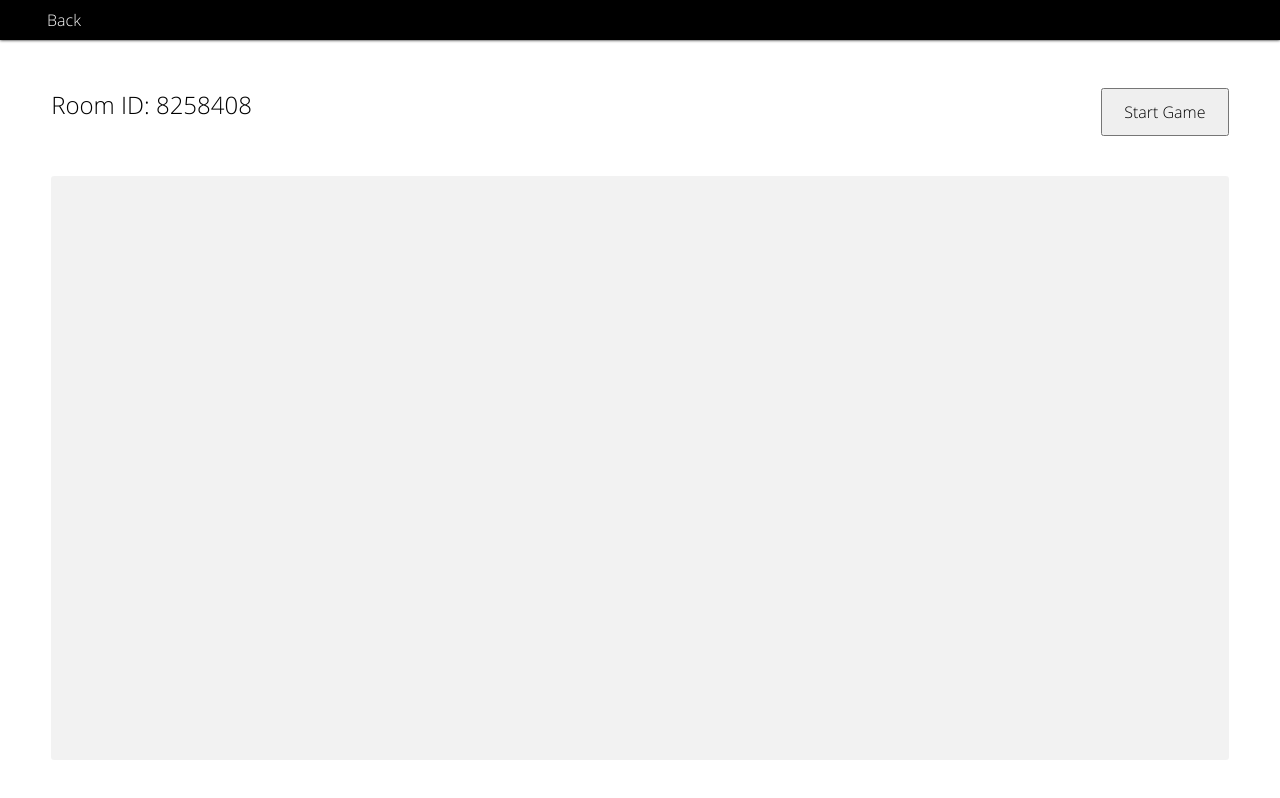
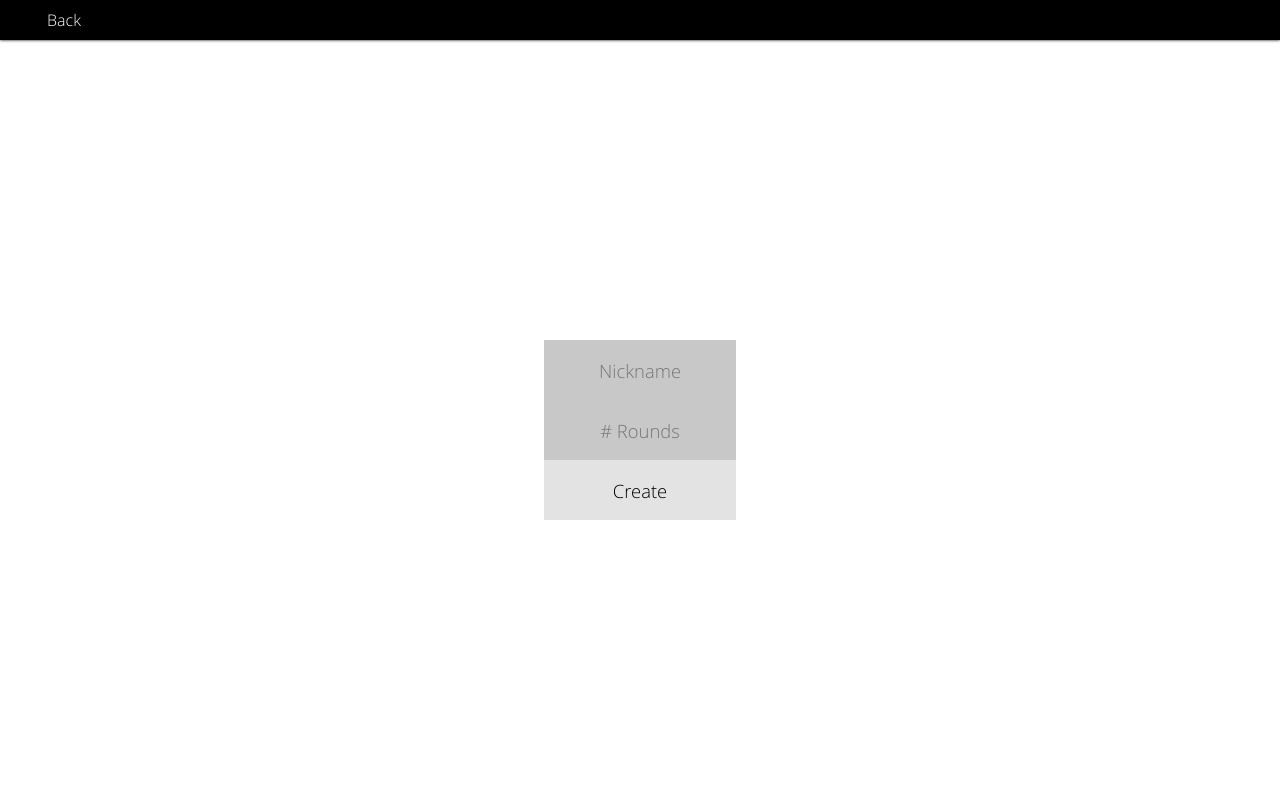
Before and after one commit to jjjding2/Peerify, a React (Create React App) app: page /create-room in a window 1280 px wide. Built offline with nearby package versions, Linux system fonts and the light colour scheme; no server answers.

Commit message:
added more stuff

```diff
--- a/src/App.css
+++ b/src/App.css
@@ -2,3 +2,13 @@
     font-family: 'OpenSans-Light';
     src: local('OpenSans-Light'), url('./fonts/OpenSans-Light.ttf') format('truetype');
 }
+
+input::-webkit-outer-spin-button,
+input::-webkit-inner-spin-button {
+    -webkit-appearance: none;
+    margin: 0;
+}
+
+input[type=number] {
+    -moz-appearance: textfield;
+}
--- a/src/pages/CreateRoom/CreateRoom.js
+++ b/src/pages/CreateRoom/CreateRoom.js
@@ -21,18 +21,35 @@ function genKey() {
     return genRandomNumber();
 }
 
+function trimText(str) {
+    while(str.length > 0 && str[0] == ' ') str = str.substring(1);
+    while(str.length > 0 && str[str.length-1] == ' ') str = str.substring(0,str.length-1);
+    return str;
+}
+
 class CreateRoom extends React.Component {
     constructor() {
         super();
 
         this.state = {
             roomID: genKey(),
+            numRounds: -1,
             currentPlayers: [],
         };
+
+        this.create = this.create.bind(this);
     }
 
-    componentDidMount() {
-
+    create() {
+        let owner_nick = trimText(document.getElementById('owner-nickname').value);
+        let num_rounds = document.getElementById('num-rounds').value;
+        if(owner_nick == "" || num_rounds == "") return;
+        let curr = this.state.currentPlayers;
+        curr.push(owner_nick);
+        this.setState({
+            numRounds: num_rounds,
+            currentPlayers: curr,
+        });
     }
 
     render() {
@@ -40,6 +57,15 @@ class CreateRoom extends React.Component {
         return (
             <div>
                 <Navbar />
+                {
+                    this.state.numRounds == -1?
+                    <div className = 'enter-room-code'>
+                        <input id = 'owner-nickname' className = 'enter-code-box' placeholder = 'Nickname' />
+                        <input id = 'num-rounds' className = 'enter-code-box' style = {{ top: '50%' }} type = 'number' placeholder = '# Rounds' />
+                        <button className = 'confirm-join-button' style = {{ top: '100%' }} onClick = { this.create }> Create </button>
+                    </div>
+                    :
+                    <div>
                         <p style = {{ height: '6vh', position: 'fixed', left: '4vw', top: '8vh', fontSize: '3vh', fontFamily: 'OpenSans-Light' }}>
                             { roomIDText }
                         </p>
@@ -48,6 +74,8 @@ class CreateRoom extends React.Component {
                         </button>
                         <JoinedPlayers roomID = { this.state.roomID } />
                     </div>
+                }
+            </div>
         );
     }
 }
--- a/src/pages/JoinRoom/JoinRoom.css
+++ b/src/pages/JoinRoom/JoinRoom.css
@@ -1,7 +1,7 @@
 .enter-room-code {
     width: 15vw;
     height: 15vh;
-    background: rgba(200,200,200,0.5);
+    background: transparent;
     position: fixed;
     top: 50vh;
     left: 50vw;
@@ -26,7 +26,7 @@
     height: 50%;
     top: 50%;
 
-    background: transparent;
+    background: rgba(200,200,200,0.5);
     box-sizing:border-box;
     border: 0px solid transparent;
 
```
Also changed, not shown: src/pages/Play/Play.js (added, +20 -0 lines), src/pages/Play/Play.css (added). Lines whose indentation alone changed are shown as unchanged.
